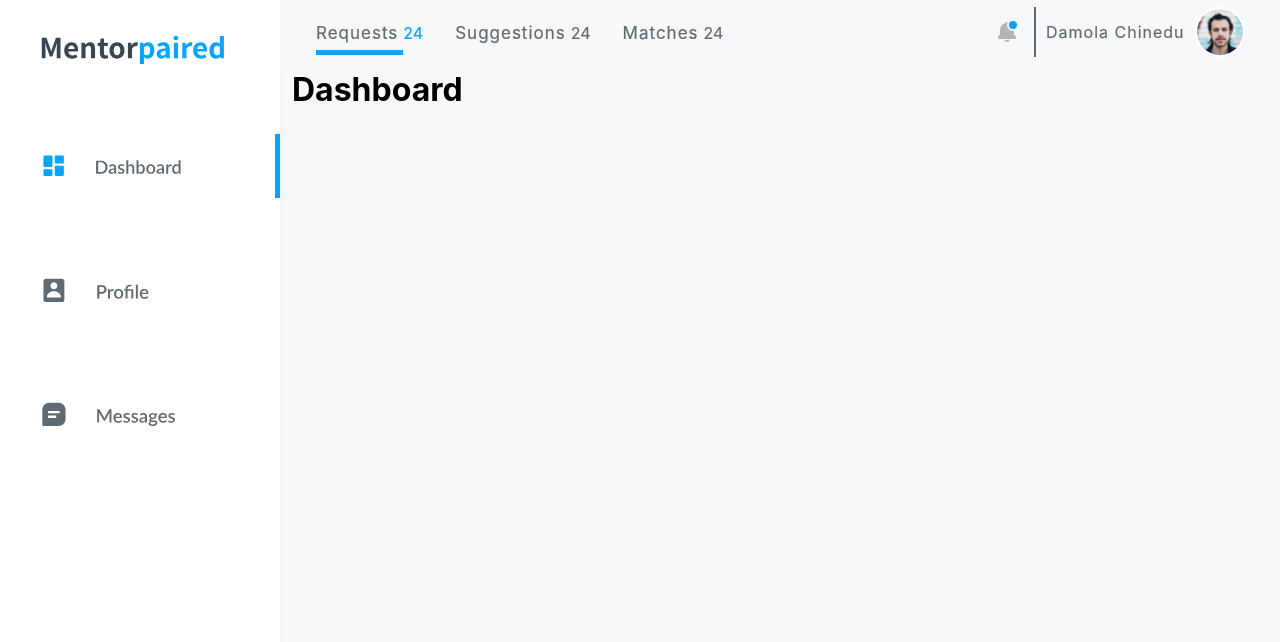
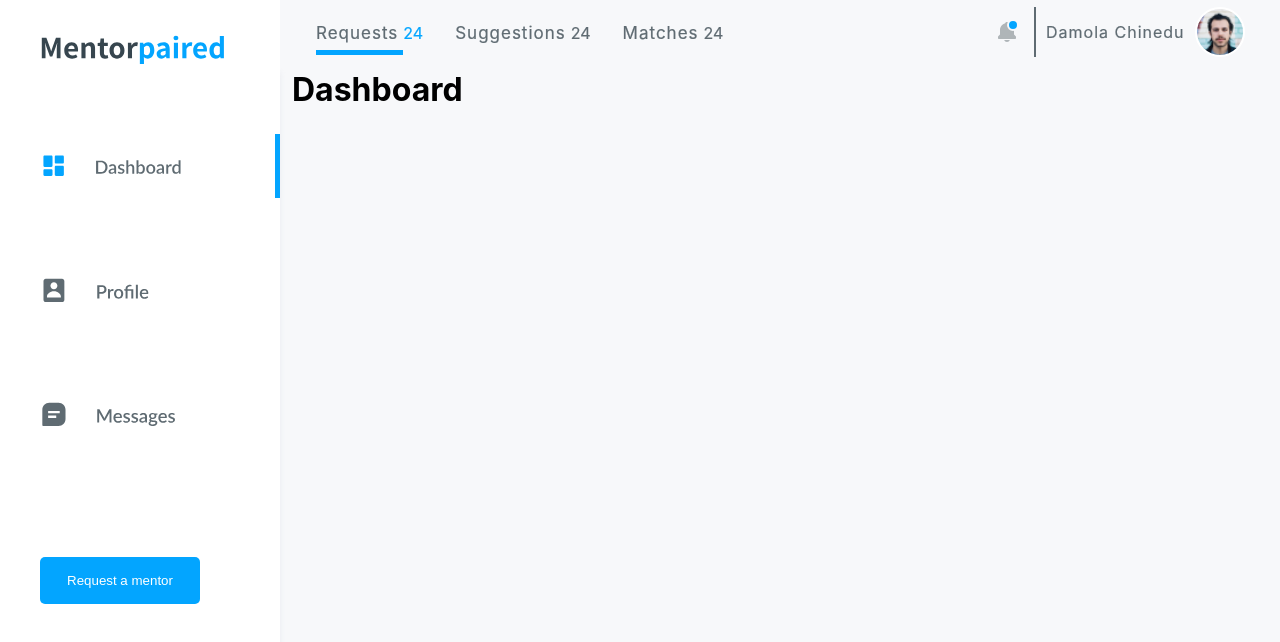
Before and after one commit to mentorpaired/frontend, a React (Create React App) app: page / in a window 1280 px wide. Shown: the top 642 px of the page. Built offline with nearby package versions, Linux system fonts and the light colour scheme.

Commit message:
changed em/rem values to pixels

```diff
--- a/src/modules/dashboard/components/navbar/navbar.styles.css
+++ b/src/modules/dashboard/components/navbar/navbar.styles.css
@@ -17,7 +17,7 @@
 }
 
 .btn-req {
-    padding: 1em;
+    padding: 16px;
     border: none;
     border-radius: 5px;
     color: #fff;
@@ -44,7 +44,7 @@
 
 .header-nav-item {
     margin: auto 0px auto 0px;
-    padding: 1em;
+    padding: 16px;
 }
 
 .header-nav-item a {
--- a/src/modules/dashboard/components/sidebar/Sidebar.jsx
+++ b/src/modules/dashboard/components/sidebar/Sidebar.jsx
@@ -35,6 +35,7 @@ const Sidebar = (props) => {
             </Link>
           </li>
         </ul>
+        <button class="btn-req">Request a mentor</button>
       </div>
     </div>
   );
--- a/src/modules/dashboard/components/sidebar/sidebar.styles.css
+++ b/src/modules/dashboard/components/sidebar/sidebar.styles.css
@@ -2,7 +2,7 @@ ol,
 ul,
 dl {
     margin-top: 0;
-    margin-bottom: 1rem;
+    margin-bottom: 16px;
 }
 
 svg {
@@ -138,8 +138,8 @@ svg {
 } */
 
 .sidebar .sidebar-body .nav .nav-item .nav-link .link-title {
-    margin-left: 0.8rem;
-    font-size: 1rem;
+    margin-left: 12.8px;
+    font-size: 16px;
     font-weight: 400;
     transition: all 0.2s ease-in-out;
 }
```
